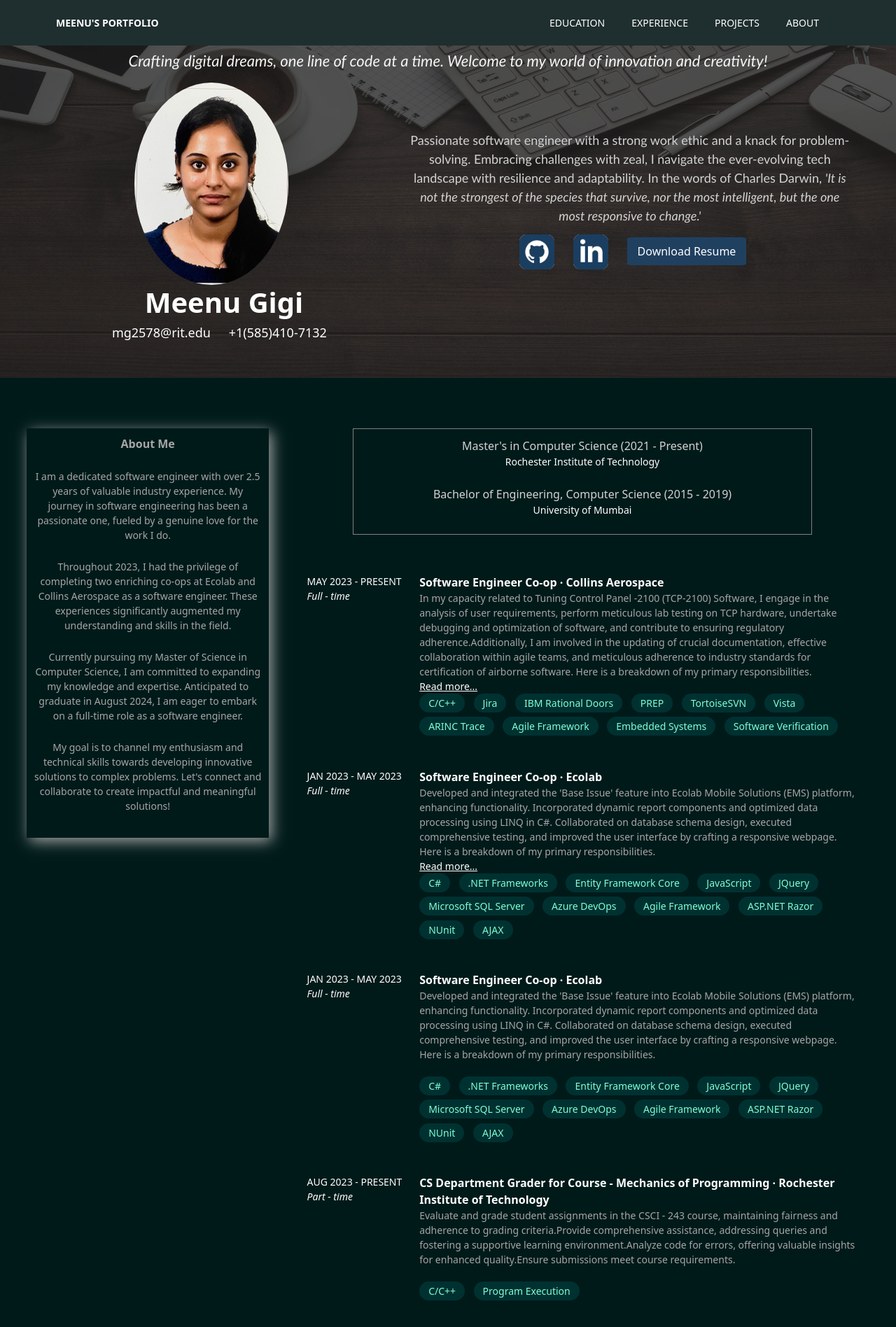
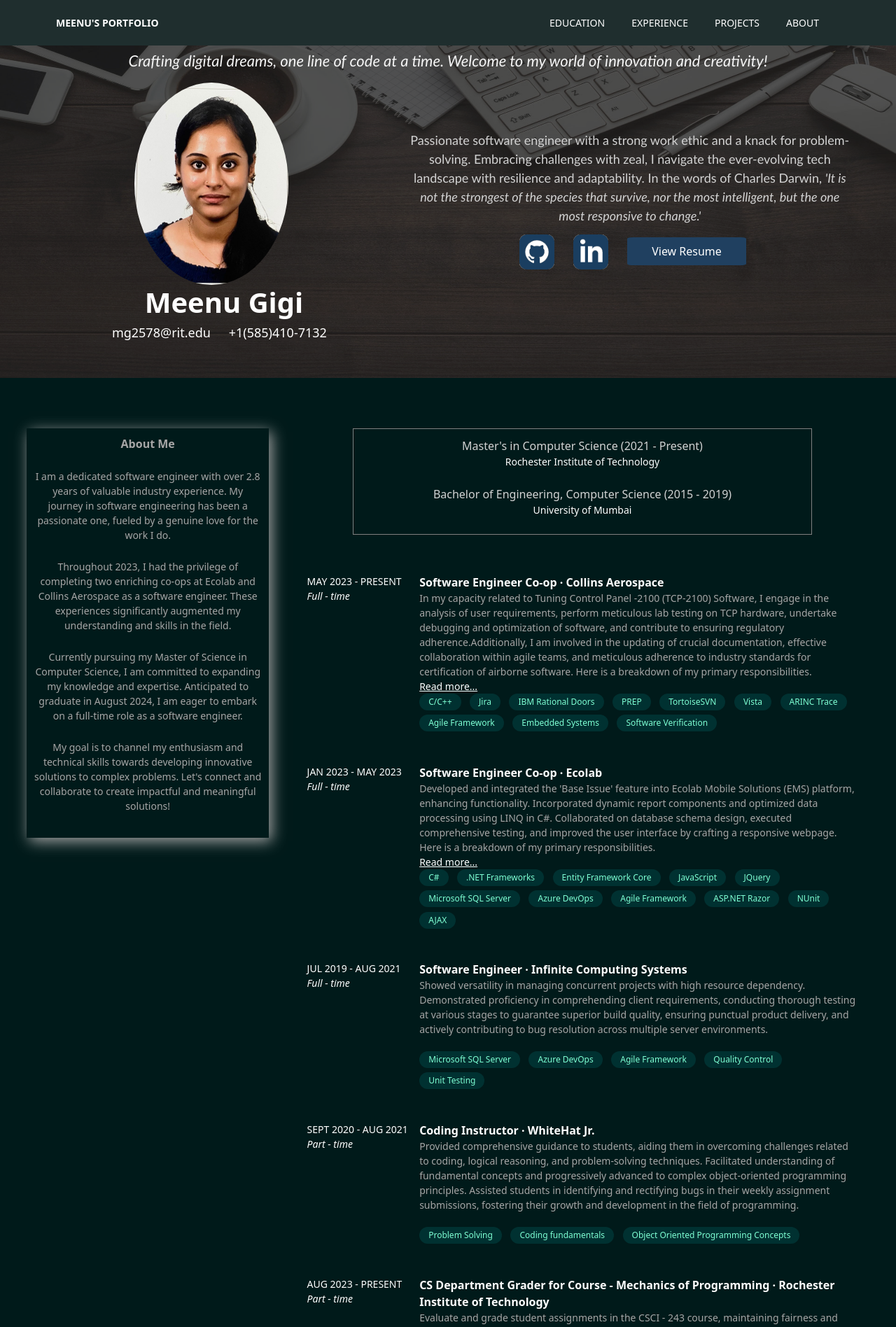
Before and after one commit to meenugigi/MyPortfolio, a React (Create React App) app: page / in a window 1280 px wide. Shown: the top 1896 px of the page at 70% size. Built offline with nearby package versions, Linux system fonts and the light colour scheme.

Commit message:
Updated resume and work-exp.

```diff
--- a/package.json
+++ b/package.json
@@ -16,7 +16,6 @@
     "react-responsive": "^9.0.0-beta.10",
     "react-router-dom": "^6.3.0",
     "react-router-hash-link": "^2.4.3",
-    "react-scripts": "5.0.1",
     "react-scroll": "^1.8.9",
     "react-use-scroll": "^1.0.3",
     "web-vitals": "^2.1.4"
@@ -48,6 +47,7 @@
     ]
   },
   "devDependencies": {
-    "gh-pages": "^4.0.0"
+    "gh-pages": "^4.0.0",
+    "react-scripts": "^5.0.1"
   }
 }
--- a/src/App.js
+++ b/src/App.js
@@ -6,7 +6,6 @@
 import Footer from './Components/Footer';
 
 import dashboarddata from './Data/dashboarddata';
-import aboutdata from './Data/aboutdata';
 import maincontentdata from './Data/maincontentdata';
 import footerdata from './Data/footerdata';
 import Navbars from './Components/Navbar';
@@ -29,7 +28,8 @@
                     contact={item.contact }
                     github={item.github}
                     linkedin={item.linkedin}
-                    download={item.download}
+                    resume={item.resume}
+                    /* download={item.download} */
                     smallintroline1={item.smallintroline1}
                     smallintroline2={item.smallintroline2}
               />
@@ -38,28 +38,7 @@
     )
   })
 
-    const about = aboutdata.map(item => {
-        return (
-            <div>
-                <div className="App">
-                    <About
-                        dateOfBirthheader={item.dateOfBirthheader}
-                        dateOfBirth={item.dateOfBirth}
-                        emailheader={item.emailheader}
-                        email={item.email}
-                        addressheader={item.addressheader}
-                        address={item.address}
-                        contactheader={item.contactheader}
-                        contact={item.contact}
-                        intro={item.intro}
-                        data1={item.data1}
-                        data2={item.data2}
-                        data3={item.data3}
-                    />
-                </div>
-            </div>
-        )
-    })
+
 
     const maincontent = maincontentdata.map(item => {
         return (
@@ -76,6 +55,8 @@
                         undergradschool={item.undergradschool}
                         collinswork={item.collinswork}
                         ecolabwork={item.ecolabwork}
+                        infinitework={item.infinitework}
+                        whitehatwork={item.whitehatwork}
                         mechprogramminggrader={item.mechprogramminggrader}
                         javagrader={item.javagrader}
                         project1={item.project1}
--- a/src/Components/Dashboard.js
+++ b/src/Components/Dashboard.js
@@ -28,7 +28,8 @@
                 <div className="dashboard-buttons">
                     <a href={props.github}><img src={github} className="github-pic" /></a>
                     <a href={props.linkedin}><img src={linkedin} className="linkedin-pic" /></a>
-                    <a href={props.download} download className='download'><button id="btn">Download Resume</button></a>
+                    <a href={props.resume}><button id="btn">View Resume</button> </a>
+                    {/*   <a href={props.download} download className='download'><button id="btn">Download Resume</button></a> */}
                 </div>
 
             </div>
--- a/src/Components/MainContent.js
+++ b/src/Components/MainContent.js
@@ -113,22 +113,31 @@
 
                     <div class="card-profexp">
                         <div class="container-prof">
-                            <div className='profexp-timeline'>JAN 2023 - MAY 2023 <br></br> <i>Full - time</i></div>
+                                <div className='profexp-timeline'>JUL 2019 - AUG 2021 <br></br> <i>Full - time</i></div>
                             <div className='profexp-details'>
-                                <div className='work-title'>Software Engineer Co-op &middot; Ecolab</div>
-                            <div className='work-details'>{props.ecolabwork}</div>
+                                    <div className='work-title'>Software Engineer &middot; Infinite Computing Systems</div>
+                                <div className='work-details'>{props.infinitework}</div>
                                 <br></br>
-                            <div className='work-skills'> C#</div>
-                            <div className='work-skills'> .NET Frameworks</div>
-                            <div className='work-skills'> Entity Framework Core</div>
-                            <div className='work-skills'> JavaScript</div>
-                            <div className='work-skills'> JQuery</div>
                                 <div className='work-skills'> Microsoft SQL Server</div>
                                 <div className='work-skills'> Azure DevOps</div>
                                 <div className='work-skills'> Agile Framework</div>
-                            <div className='work-skills'> ASP.NET Razor</div>
-                            <div className='work-skills'> NUnit</div>
-                            <div className='work-skills'> AJAX</div>
+                                <div className='work-skills'> Quality Control</div>
+                                <div className='work-skills'> Unit Testing</div>
+                            </div>
+                        </div>
+                    </div>
+                    <br></br>
+
+                    <div class="card-profexp">
+                        <div class="container-prof">
+                            <div className='profexp-timeline'>SEPT 2020 - AUG 2021 <br></br> <i>Part - time</i></div>
+                            <div className='profexp-details'>
+                                <div className='work-title'>Coding Instructor &middot; WhiteHat Jr.</div>
+                                <div className='work-details'>{props.whitehatwork}</div>
+                                <br></br>
+                                <div className='work-skills'> Problem Solving</div>
+                                <div className='work-skills'> Coding fundamentals</div>
+                                <div className='work-skills'> Object Oriented Programming Concepts</div>
                             </div>
                         </div>
                     </div>
--- a/src/Data/aboutdata.js
+++ /dev/null
@@ -1,19 +0,0 @@
-export default [
-
-    {
-        dateOfBirthheader: "DATE OF BIRTH: ",
-        dateOfBirth: "July 24, 1997",
-        emailheader: "EMAIL: ",
-        email: "mg2578@g.rit.edu",
-        addressheader: "ADDRESS: ",
-        address: "1856, Apt 6, Crittenden Road, Rochester, NY 14623",
-        contactheader: "CONTACT: ",
-        contact: " +1(585)-410-7132",
-        intro: "I am a Computer Science Graduate student at Rochester Institute of Technology, actively looking for internships/co-ops for Spring/Summer/Fall 2023.",
-        data1: "Software Engineer with 2 years of professional experience in Software Development Life Cycle and Agile Methodologies.",
-        data2: "Proficient in Object Oriented Design and Programming.",
-        data3: "Experience in Java, open source Java frameworks, Spring modules and RESTful Web Services. ",
-
-    },
-
-]
--- a/src/Data/dashboarddata.js
+++ b/src/Data/dashboarddata.js
@@ -8,6 +8,7 @@
         contact: "+1(585)410-7132",
         github: "https://github.com/meenugigi",
         linkedin: "https://www.linkedin.com/in/meenu-gigi-b18040129/",
+        resume: "https://github.com/meenugigi/MyResume/blob/main/MeenuGigi_Resume.pdf",
         download: "https://github.com/meenugigi/MyResume/raw/main/MeenuGigi_Resume.pdf",
         smallintroline1: "Passionate software engineer with a strong work ethic and a knack for problem-solving. Embracing challenges with zeal, I navigate the ever-evolving tech landscape with resilience and adaptability. In the words of Charles Darwin, ",
         smallintroline2: "'It is not the strongest of the species that survive, nor the most intelligent, but the one most responsive to change.'"
--- a/src/Data/maincontentdata.js
+++ b/src/Data/maincontentdata.js
@@ -1,7 +1,7 @@
 export default [
     {
 
-        aboutline1: "I am a dedicated software engineer with over 2.5 years of valuable industry experience. " +
+        aboutline1: "I am a dedicated software engineer with over 2.8 years of valuable industry experience. " +
             "My journey in software engineering has been a passionate one, fueled by a genuine love for the work I do. ",
 
         aboutline2:
@@ -36,6 +36,15 @@
             "design, executed comprehensive testing, and improved the user interface by crafting a responsive webpage. Here is a " +
             "breakdown of my primary responsibilities. ",
 
+        infinitework: "Showed versatility in managing concurrent projects with high resource dependency. Demonstrated proficiency " +
+           "in comprehending client requirements, conducting thorough testing at various stages to guarantee superior build " +
+            "quality, ensuring punctual product delivery, and actively contributing to bug resolution across multiple server environments.",
+
+        whitehatwork: "Provided comprehensive guidance to students, aiding them in overcoming challenges related to coding, logical " +
+            "reasoning, and problem-solving techniques. Facilitated understanding of fundamental concepts and progressively advanced " +
+            "to complex object-oriented programming principles. Assisted students in identifying and rectifying bugs in their weekly " +
+            "assignment submissions, fostering their growth and development in the field of programming.",
+
         mechprogramminggrader: "Evaluate and grade student assignments in the CSCI - 243 course, maintaining fairness and adherence to grading " +
             "criteria.Provide comprehensive assistance, addressing queries and fostering a supportive learning environment.Analyze code for errors, " +
             "offering valuable insights for enhanced quality.Ensure submissions meet course requirements.",
--- a/src/index.css
+++ b/src/index.css
@@ -378,7 +378,7 @@
 .maincontentpage-container {
     width: 100%;
     display: flex;
-    height: 1500px;
+    height: 1630px;
 }
 .maincontentpage-left {
     position: relative;
@@ -392,7 +392,7 @@
     padding-right: 3%;
     background-color: #001a1a;
     overflow-y: auto;
-    max-height: 1500px;
+    max-height: 1620px;
 }
 
 /* -------------------RESPONSIVE MAIN CONTENT PAGE ------------------------------*/
@@ -532,6 +532,7 @@
 /* for displaysing skills on each card under professional experience*/
 .work-skills {
     display: inline-block;
+    font-size: 12px;
     margin-right: 2%;
     margin-bottom: 1%; /* Add some vertical spacing between the boxes */
     background-color: rgba(0, 102, 102, 0.3);
```
Also changed, not shown: 1 other file (tests, documents, lock files or other folders). Lines whose indentation alone changed are shown as unchanged.
